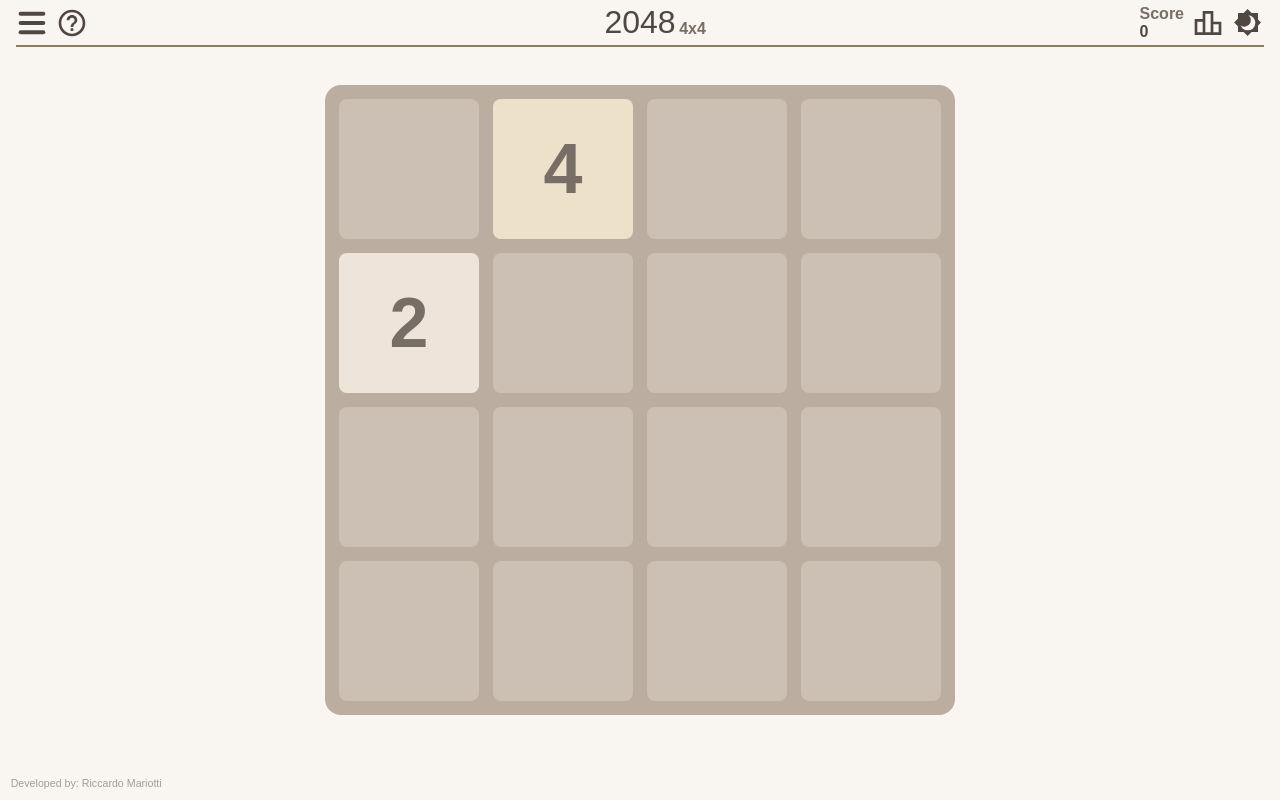
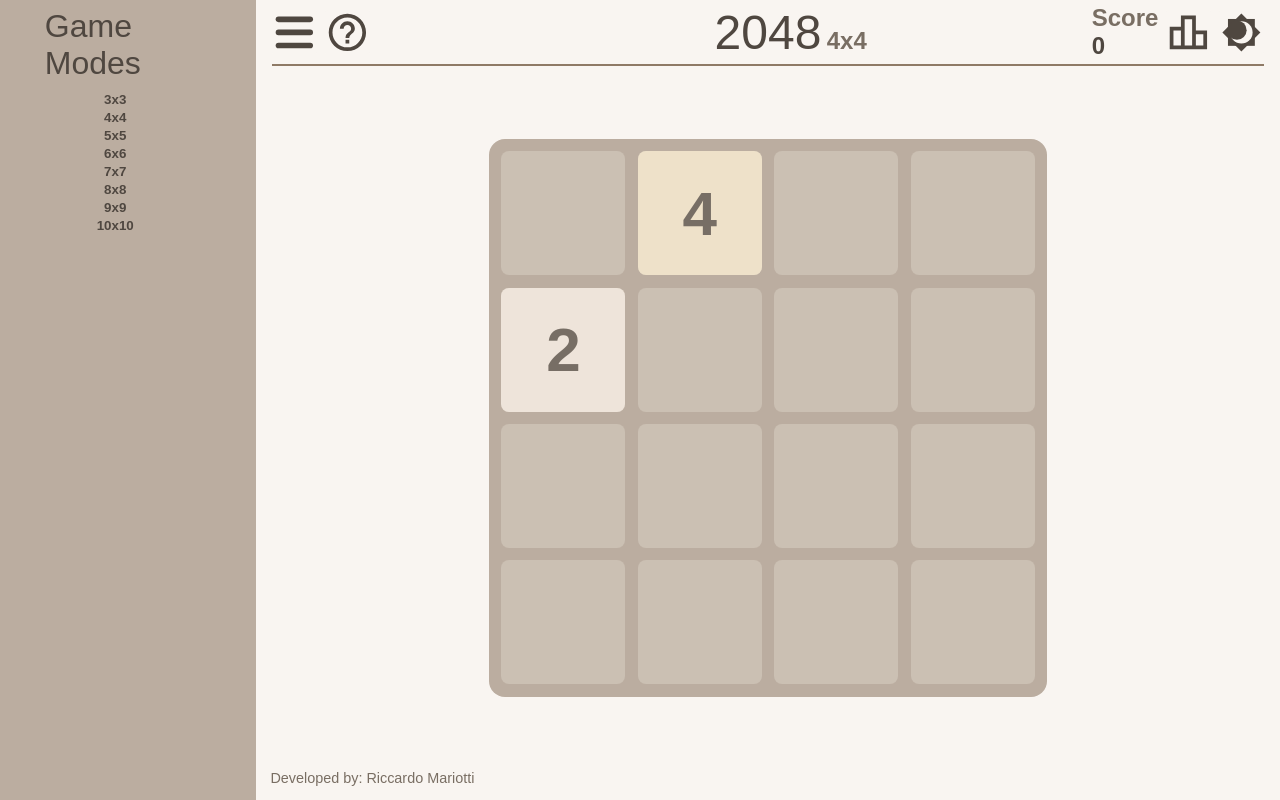
Before and after one commit to Riki9811/2048-Plus, a plain HTML site: page index.html in a window 1280 px wide. Both pictures are taken after a click on the button 32 px from the left and 22 px from the top of the page. Drawn offline with Linux system fonts and the light colour scheme.

Commit message:
Started work on menu

```diff
--- a/Grid.js
+++ b/Grid.js
@@ -8,23 +8,19 @@ export default class Grid {
 	#cells;
 	#w;
 	#h;
-	#cellSize;
-	#cellGap;
 	#biggestTile;
 
-	constructor(gridElemet, w, h, { cellSize, cellGap } = {}) {
+	constructor(gridElemet, w, h, { cellSize = 70 / Math.max(w, h), cellGap } = {}) {
 		this.#w = w;
 		this.#h = h;
-		this.#cellSize = cellSize ? cellSize : 70 / Math.max(w, h);
-		this.#cellGap = cellGap ? cellGap : this.#cellSize / 10;
 		this.#gridElement = gridElemet;
-		this.#biggestTile = -1;
+        this.#biggestTile = -1;
 
 		gridElemet.innerHTML = "";
 		gridElemet.style.setProperty("--grid-w", this.#w);
 		gridElemet.style.setProperty("--grid-h", this.#h);
-		gridElemet.style.setProperty("--cell-size", `${this.#cellSize}vmin`);
-		gridElemet.style.setProperty("--cell-gap", `${this.#cellGap}vmin`);
+		gridElemet.style.setProperty("--cell-size", `calc(${cellSize}vmin - 1rem)`);
+		gridElemet.style.setProperty("--cell-gap", cellGap ? `${cellGap}vmin` : `calc(var(--cell-size) / 10)`);
 		this.#cells = createCellElements(gridElemet, w, h).map((cellElement, index) => {
 			return new Cell(cellElement, index % this.#w, Math.floor(index / this.#w));
 		});
@@ -170,8 +166,8 @@ export default class Grid {
 
 			if (!this.canMoveUp() && !this.canMoveDown() && !this.canMoveLeft() && !this.canMoveRight()) {
 				newTile.waitForTransition().then(() => alert("You lose"));
-                Singleton.instance().gameOver = true;
-                return;
+				Singleton.instance().gameOver = true;
+				return;
 			}
 		}
 
--- a/index.html
+++ b/index.html
@@ -7,10 +7,20 @@
 		<title>2048 Plus</title>
 		<link rel="stylesheet" href="style.css" />
 		<link rel="stylesheet" href="Tile.css" />
-		<link rel="stylesheet" href="https://cdnjs.cloudflare.com/ajax/libs/font-awesome/4.7.0/css/font-awesome.min.css" />
 		<script src="script.js" type="module"></script>
 	</head>
 	<body>
+        <nav id="menu">
+            <div id="menu-title">Game Modes</div>
+			<button>3x3</button>
+            <button>4x4</button>
+            <button>5x5</button>
+            <button>6x6</button>
+            <button>7x7</button>
+            <button>8x8</button>
+            <button>9x9</button>
+            <button>10x10</button>
+		</nav>
 		<header>
 			<div class="menu menu-left">
 				<button id="menu-btn" class="icon-btn">
@@ -43,8 +53,14 @@
 					</svg>
 				</button>
 				<button id="theme-btn" class="icon-btn">
-					<div class="theme-btn-rays"></div>
-					<div class="theme-btn-middle"></div>
+					<svg class="theme-btn-rays" xmlns="http://www.w3.org/2000/svg" height="30" viewBox="0 0 30 30" width="30">
+						<rect x="6" y="6" width="18" height="18" />
+						<rect x="6" y="6" width="18" height="18" transform-origin="center" transform="rotate(45)" />
+						<circle cx="15" cy="15" r="7.5" fill="var(--bg-main)" />
+					</svg>
+                    <svg class="theme-btn-middle" xmlns="http://www.w3.org/2000/svg" height="30" viewBox="0 0 30 30" width="30">
+						<circle cx="15" cy="15" r="5" />
+					</svg>
 				</button>
 			</div>
 		</header>
--- a/script.js
+++ b/script.js
@@ -11,6 +11,8 @@ manager.setupInput();
 
 //#region REFERENCES
 const title = document.getElementById("sub-title");
+const menu = document.getElementById("menu");
+
 const infoBtn = document.getElementById("info-btn");
 const statsBtn = document.getElementById("stats-btn");
 const menuBtn = document.getElementById("menu-btn");
@@ -61,7 +63,7 @@ const infoModal = new Modal(document.querySelector("[data-info-modal-template]")
 infoBtn.addEventListener("click", () => infoModal.show());
 //#endregion
 
-//#region INFO MODAL
+//#region STATS MODAL
 export const statsModal = new Modal(document.querySelector("[data-stats-modal-template]"), {
 	onOpen: (modal) => {
 		disableButtons([infoBtn, statsBtn, menuBtn, themeBtn]);
@@ -75,3 +77,15 @@ export const statsModal = new Modal(document.querySelector("[data-stats-modal-te
 });
 statsBtn.addEventListener("click", () => statsModal.show());
 //#endregion
+
+//#region MENU MODAL
+menuBtn.addEventListener("click", () => {
+    if (menu.classList.contains("show")) {
+        menu.classList.remove("show");
+        document.body.classList.remove("menu-margin-left");
+    } else {
+        menu.classList.add("show");
+        document.body.classList.add("menu-margin-left");
+    }
+});
+//#endregion
--- a/style.css
+++ b/style.css
@@ -26,8 +26,7 @@
 	--bg-cell: var(--color-tone-6);
 	--bg-main: var(--color-tone-7);
 	--border-color: var(--color-tone-3);
-	--header-size: min(4vmin, 4rem);
-	--footer-size: calc(var(--header-size) / 3);
+	--menu-width: 20vw;
 }
 
 .darkmode {
@@ -51,22 +50,30 @@
 	--border-color: var(--color-tone-3);
 }
 
+@media screen and (max-width: 650px) {
+	html {
+		font-size: 70%;
+	}
+}
+
+@media screen and (max-width: 450px) {
+	html {
+		font-size: 50%;
+	}
+}
+
 body {
 	background: var(--bg-main);
 	display: flex;
 	flex-direction: column;
-	align-items: center;
-	justify-content: center;
-	width: 100vw;
+	justify-content: space-between;
 	height: 100vh;
 	color: var(--text);
+	transition: margin-left 500ms ease-in-out;
 }
 
 header,
 footer {
-	position: fixed;
-	left: 0;
-	width: calc(100vw - 4vmin);
 	display: flex;
 	align-items: center;
 	justify-content: space-between;
@@ -74,9 +81,9 @@ footer {
 
 header {
 	top: 0;
-	font-size: var(--header-size);
 	margin-inline: 2vmin;
 	border-bottom: 0.3vmin solid var(--border-color);
+	font-size: 3em;
 	padding-block: 0.5vmin;
 }
 
@@ -86,10 +93,15 @@ header svg {
 }
 
 footer {
-	bottom: 0;
-	font-size: var(--footer-size);
-	opacity: 0.5;
+	color: var(--text-darker);
+	font-size: 0.9em;
 	padding: 0 0 1em 1em;
+}
+
+main {
+	display: flex;
+	align-items: center;
+	justify-content: center;
 }
 
 button {
@@ -109,7 +121,7 @@ button:focus-visible {
 	display: flex;
 	align-items: center;
 	height: 100%;
-	width: 25%;
+	width: 50%;
 	column-gap: 1vmin;
 }
 
@@ -169,88 +181,39 @@ button:focus-visible {
 
 .icon-btn {
 	border: none;
-	height: var(--header-size);
-	width: var(--header-size);
+	height: 80%;
+	aspect-ratio: 1;
 	fill: var(--text);
 	cursor: pointer;
 	background: var(--bg-main);
 }
 
-#info-btn,
 #theme-btn {
-	border-radius: 999em;
-}
-
-#theme-btn {
-	display: grid;
-	place-items: center;
 	position: relative;
-}
-
-#theme-btn > .theme-btn-rays {
-	width: 60%;
-	height: 60%;
-	background: var(--text);
-	position: absolute;
-	transition: transform 700ms cubic-bezier(0.16, 0.12, 0.28, 1.33);
-}
-
-#theme-btn:focus-visible > .theme-btn-rays {
-	background: var(--color-accent);
-}
-
-.darkmode #theme-btn > .theme-btn-rays {
-	transform: rotate(360deg);
-}
-
-#theme-btn > .theme-btn-rays::before {
-	content: "";
-	position: absolute;
-	background: var(--text);
-	width: 100%;
-	height: 100%;
-	top: 0;
-	left: 0;
-	transform: rotate(45deg);
-}
-
-#theme-btn:focus-visible > .theme-btn-rays::before {
-	background: var(--color-accent);
-}
-
-#theme-btn > .theme-btn-rays::after {
-	content: "";
-	position: absolute;
-	background: var(--bg-main);
-	width: 80%;
-	height: 80%;
-	top: 50%;
-	left: 50%;
-	transform: translate(-50%, -50%);
-	border-radius: 50%;
 }
 
 #theme-btn > .theme-btn-middle {
 	position: absolute;
-	background: var(--text);
-	width: 30%;
-	height: 30%;
+	top: 0;
+	left: 0;
+	width: 100%;
+	height: 100%;
 	border-radius: 50%;
-	transform: translate(-40%, -30%) scale(1.3);
+	transform: translate(-10%, -5%) scale(1.3);
 	transition: transform 600ms ease-out;
-}
-
-#theme-btn:focus-visible > .theme-btn-middle {
-	background: var(--color-accent);
 }
 
 .darkmode #theme-btn > .theme-btn-middle {
 	transform: none;
 }
 
-.outline-svg {
-	fill: none;
-	stroke: var(--text);
+#theme-btn > .theme-btn-rays {
+	border-radius: 50%;
+	transition: transform 700ms cubic-bezier(0.16, 0.12, 0.28, 1.33);
+}
+
+.darkmode #theme-btn > .theme-btn-rays {
+	transform: rotate(180deg);
 }
 
 .modal-backdrop {
@@ -358,6 +321,7 @@ button:focus-visible {
 }
 
 .info-reopen-message > svg {
+	fill: var(--text);
 	transform: translateY(0.4em);
 	margin-inline: -0.25em;
 }
@@ -475,3 +439,45 @@ body:not(.darkmode) #share-btn {
 	place-items: center;
 	padding-inline: 3em;
 }
+
+/* SIDE MENU */
+
+nav#menu {
+	height: 100%;
+	width: 0;
+	position: fixed;
+	z-index: 1;
+	top: 0;
+	left: 0;
+	background: var(--bg-game-board);
+	overflow-x: hidden;
+	transition: width 500ms ease-in-out;
+}
+
+nav#menu.show {
+	width: var(--menu-width);
+}
+
+#menu-title {
+	font-size: 2em;
+}
+
+#menu > div {
+	padding: 8px 8px 8px 32px;
+    width: 90%;
+    margin: auto;
+}
+
+#menu > button {
+    width: 90%;
+    margin: auto;
+    color: var(--text-dark);
+    border: none;
+    font-weight: bold;
+    cursor: pointer;
+    transition: color 250ms ease-in-out;
+}
+
+body.menu-margin-left {
+	margin-left: var(--menu-width);
+}
```
